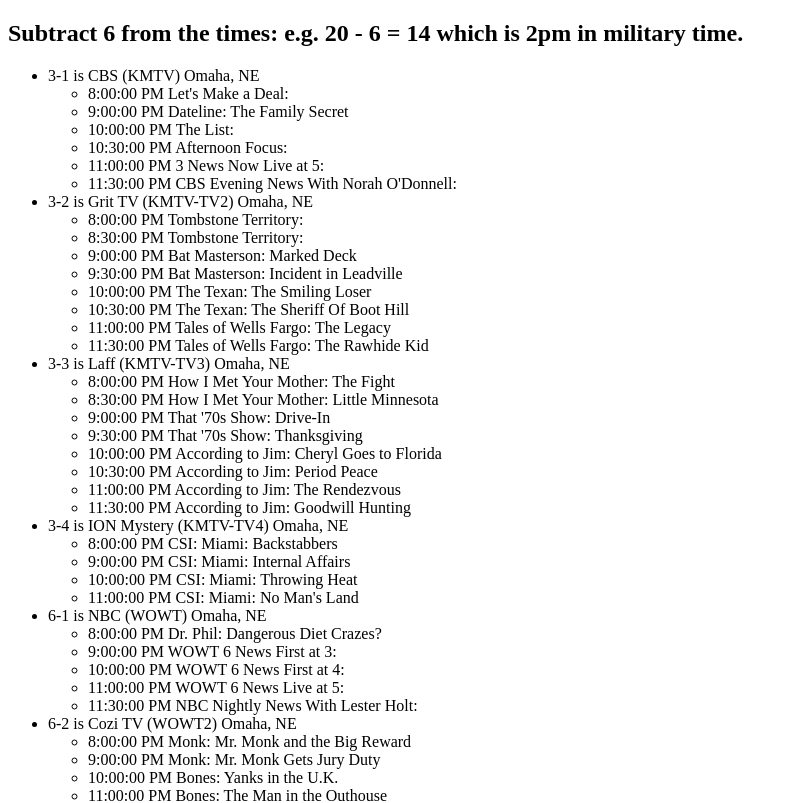
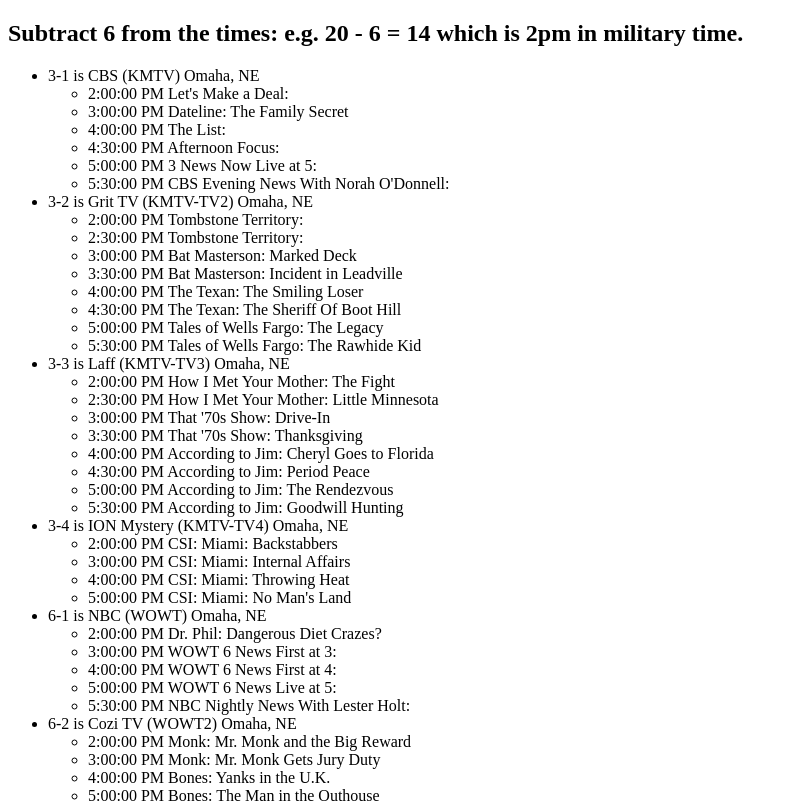
Before and after one commit to payne/tvMediaTable1, an Angular app: page / in a window 1280 px wide. Shown: the top 803 px of the page, without its empty margins (0-797 px from the left). Built offline with nearby package versions, Linux system fonts and the light colour scheme.

Commit message:
Now converted from UTC to Omaha time.

```diff
--- a/src/app/tv-grid1/tv-grid1.component.html
+++ b/src/app/tv-grid1/tv-grid1.component.html
@@ -2,7 +2,7 @@
 <ul>
   <li *ngFor="let d of channels">{{d?.channel?.number}} is {{d?.channel?.name}}
     <ul>
-      <li *ngFor="let show of d?.listings">{{toLocalTime(show?.listDateTime)}} {{show?.showName}}: {{show?.episodeTitle}}</li>
+      <li *ngFor="let show of d?.listings">{{toLocalTime(toOmahaTime(show?.listDateTime))}} {{show?.showName}}: {{show?.episodeTitle}}</li>
     </ul>
     <!--
     -->
--- a/src/app/tv-grid1/tv-grid1.component.ts
+++ b/src/app/tv-grid1/tv-grid1.component.ts
@@ -13,8 +13,13 @@
   constructor(private tvListings: TvListingsService) {
   }
 
-  toLocalTime(dateString: string) {
+  toOmahaTime(dateString: string) {
     const d = new Date(dateString);
+    d.setHours(d.getHours() - 6);
+    return d;
+  }
+
+  toLocalTime(d: Date) {
     return d.toLocaleTimeString();
   }
 
```
